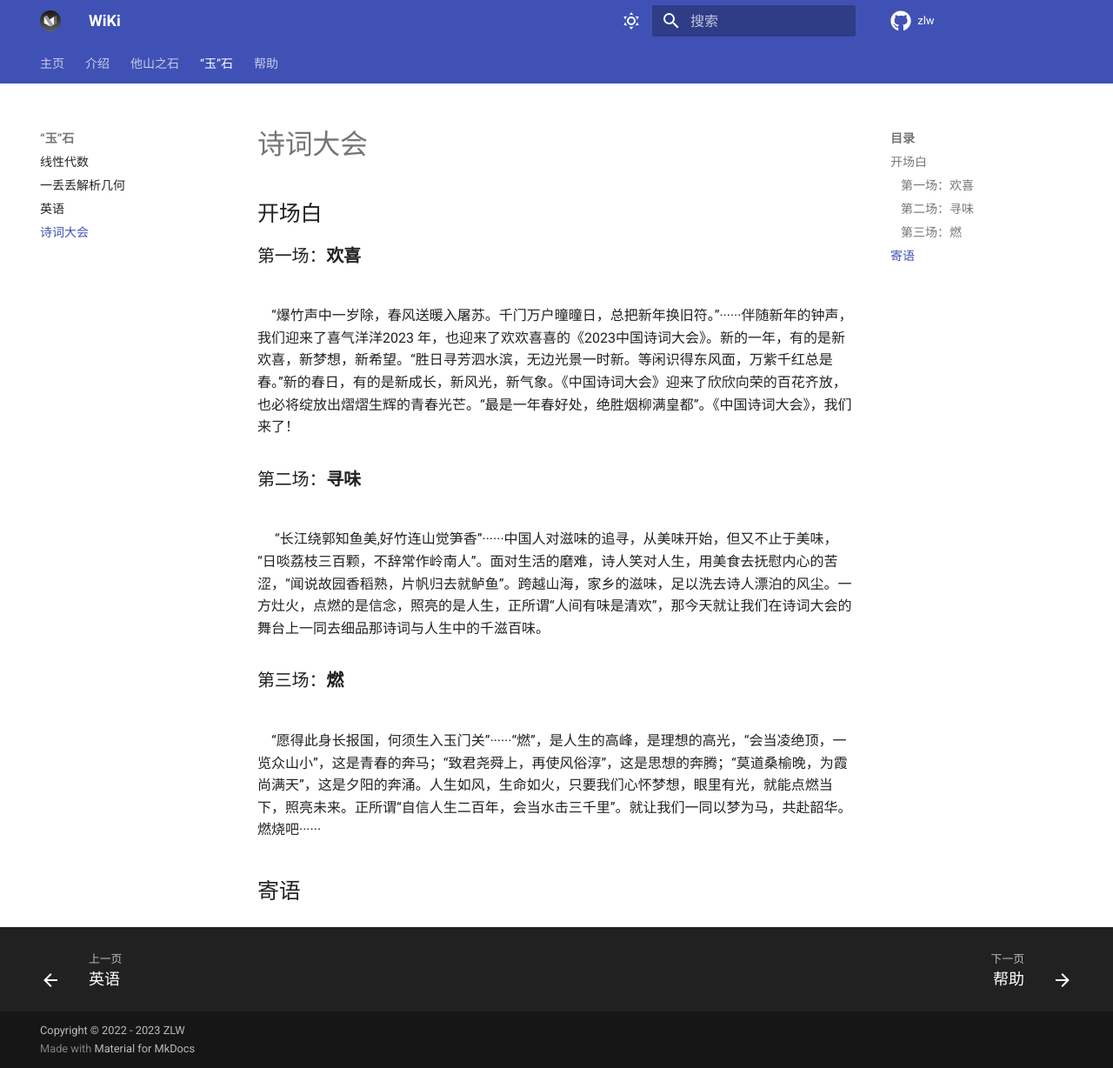
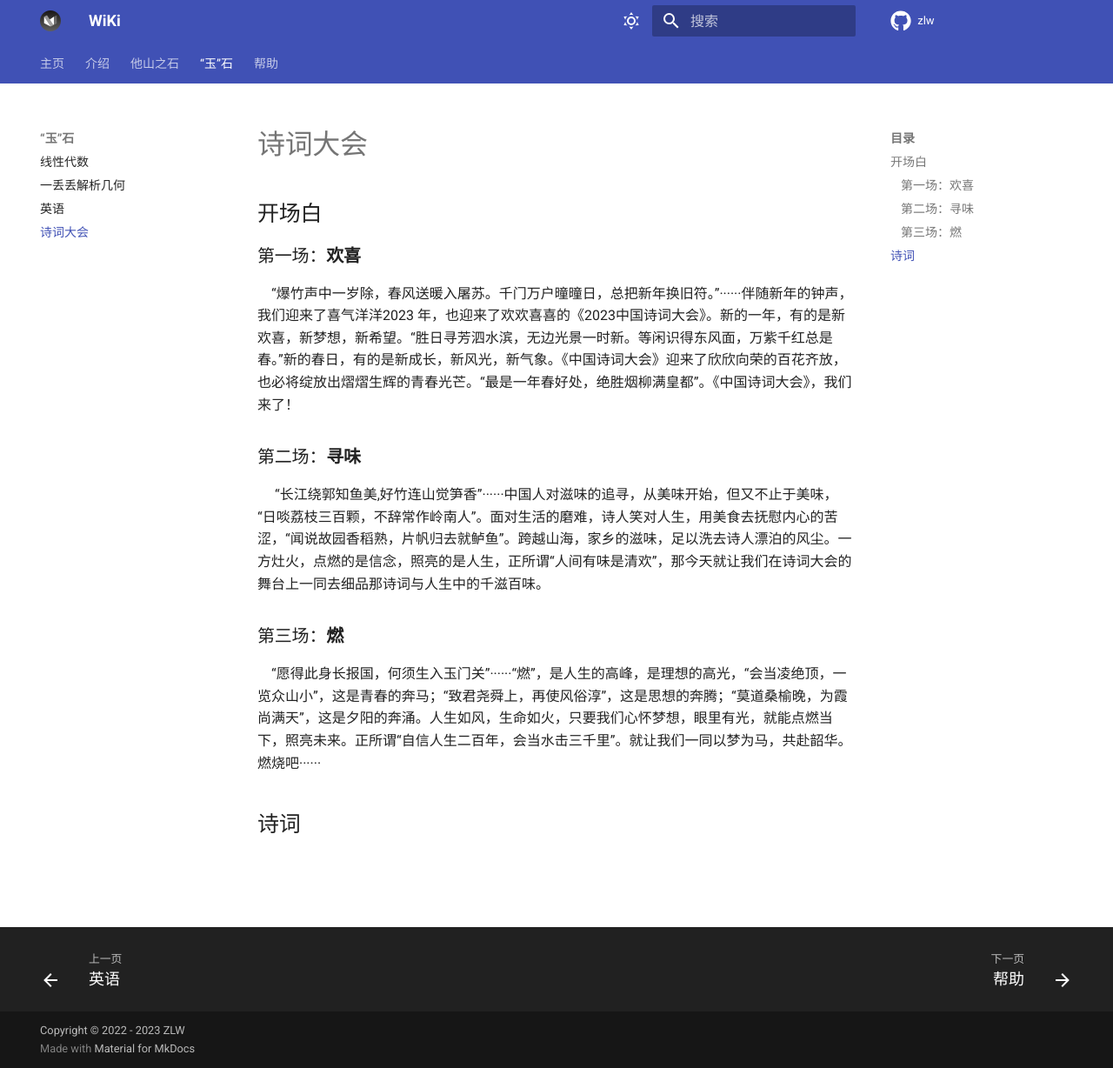
Before and after one commit to wefaing/zlw, an MkDocs documentation site: the page built from docs/yushi/shici.md, in a window 1280 px wide and 1228 px high. Shown: the whole window at 87% size. Built offline with MkDocs 1.6.1 and Material for MkDocs 9.7.7, drawn with Linux system fonts in a browser that asks for light colours; a script that is not in the unit is left out; comment, search, counter and statistics services are not loaded.

Commit message:
xiaogaidong

```diff
--- a/docs/yushi/shici.md
+++ b/docs/yushi/shici.md
@@ -1,14 +1,14 @@
 # 诗词大会
 ## 开场白
 ###第一场：**欢喜**
-<br>&emsp;“爆竹声中一岁除，春风送暖入屠苏。千门万户曈曈日，总把新年换旧符。”······伴随新年的钟声，我们迎来了喜气洋洋2023 年，也迎来了欢欢喜喜的《2023中国诗词大会》。新的一年，有的是新欢喜，新梦想，新希望。“胜日寻芳泗水滨，无边光景一时新。等闲识得东风面，万紫千红总是春。”新的春日，有的是新成长，新风光，新气象。《中国诗词大会》迎来了欣欣向荣的百花齐放，也必将绽放出熠熠生辉的青春光芒。“最是一年春好处，绝胜烟柳满皇都”。《中国诗词大会》，我们来了！
+&emsp;“爆竹声中一岁除，春风送暖入屠苏。千门万户曈曈日，总把新年换旧符。”······伴随新年的钟声，我们迎来了喜气洋洋2023 年，也迎来了欢欢喜喜的《2023中国诗词大会》。新的一年，有的是新欢喜，新梦想，新希望。“胜日寻芳泗水滨，无边光景一时新。等闲识得东风面，万紫千红总是春。”新的春日，有的是新成长，新风光，新气象。《中国诗词大会》迎来了欣欣向荣的百花齐放，也必将绽放出熠熠生辉的青春光芒。“最是一年春好处，绝胜烟柳满皇都”。《中国诗词大会》，我们来了！
 
 
 ###第二场：**寻味**
-<br>&emsp; “长江绕郭知鱼美,好竹连山觉笋香”······中国人对滋味的追寻，从美味开始，但又不止于美味，“日啖荔枝三百颗，不辞常作岭南人”。面对生活的磨难，诗人笑对人生，用美食去抚慰内心的苦涩，“闻说故园香稻熟，片帆归去就鲈鱼”。跨越山海，家乡的滋味，足以洗去诗人漂泊的风尘。一方灶火，点燃的是信念，照亮的是人生，正所谓“人间有味是清欢”，那今天就让我们在诗词大会的舞台上一同去细品那诗词与人生中的千滋百味。
+&emsp; “长江绕郭知鱼美,好竹连山觉笋香”······中国人对滋味的追寻，从美味开始，但又不止于美味，“日啖荔枝三百颗，不辞常作岭南人”。面对生活的磨难，诗人笑对人生，用美食去抚慰内心的苦涩，“闻说故园香稻熟，片帆归去就鲈鱼”。跨越山海，家乡的滋味，足以洗去诗人漂泊的风尘。一方灶火，点燃的是信念，照亮的是人生，正所谓“人间有味是清欢”，那今天就让我们在诗词大会的舞台上一同去细品那诗词与人生中的千滋百味。
 
 
 ###第三场：**燃**
-<br>&emsp;“愿得此身长报国，何须生入玉门关”······“燃”，是人生的高峰，是理想的高光，“会当凌绝顶，一览众山小”，这是青春的奔马；“致君尧舜上，再使风俗淳”，这是思想的奔腾；“莫道桑榆晚，为霞尚满天”，这是夕阳的奔涌。人生如风，生命如火，只要我们心怀梦想，眼里有光，就能点燃当下，照亮未来。正所谓“自信人生二百年，会当水击三千里”。就让我们一同以梦为马，共赴韶华。燃烧吧······
+&emsp;“愿得此身长报国，何须生入玉门关”······“燃”，是人生的高峰，是理想的高光，“会当凌绝顶，一览众山小”，这是青春的奔马；“致君尧舜上，再使风俗淳”，这是思想的奔腾；“莫道桑榆晚，为霞尚满天”，这是夕阳的奔涌。人生如风，生命如火，只要我们心怀梦想，眼里有光，就能点燃当下，照亮未来。正所谓“自信人生二百年，会当水击三千里”。就让我们一同以梦为马，共赴韶华。燃烧吧······
 
-##寄语
+##诗词
--- a/mkdocs.yml
+++ b/mkdocs.yml
@@ -37,7 +37,6 @@ theme:
 
   features:
     - navigation.tabs
-    - navigation.sections
     - navigation.instant
     - navigation.tracking
     - navigation.top
```
